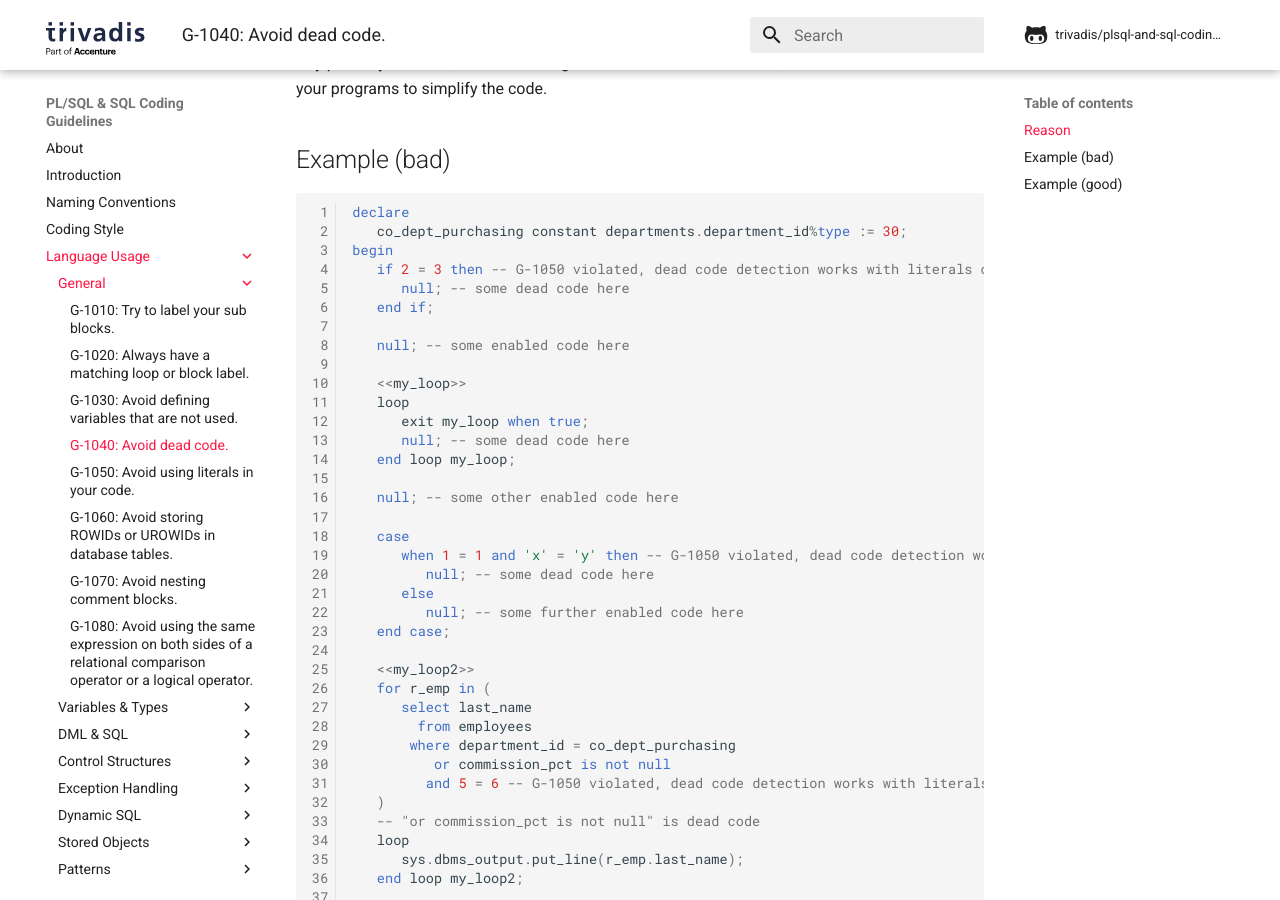
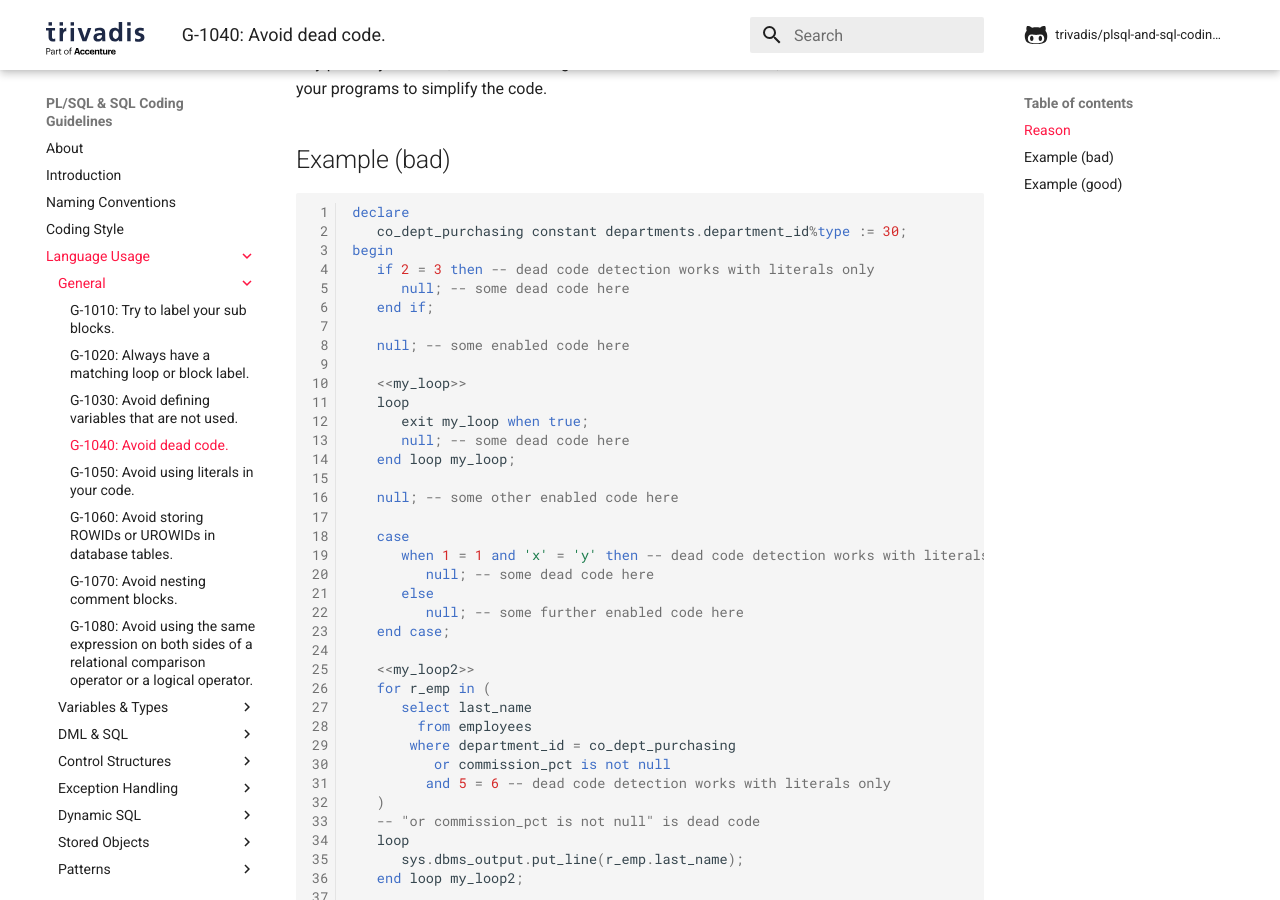
Before and after one commit to Trivadis/plsql-and-sql-coding-guidelines, an MkDocs documentation site: the page built from docs/4-language-usage/1-general/g-1040.md, in a window 1280 px wide and 900 px high, scrolled down 326 px. Built offline with MkDocs 1.6.1 and Material for MkDocs 9.7.7, drawn with Linux system fonts in a browser that asks for light colours; comment, search, counter and statistics services are not loaded; the version menu is left out.

Commit message:
remove comments regarding G-1050 in G-1040

```diff
--- a/docs/4-language-usage/1-general/g-1040.md
+++ b/docs/4-language-usage/1-general/g-1040.md
@@ -13,7 +13,7 @@
 declare
    co_dept_purchasing constant departments.department_id%type := 30;
 begin
-   if 2 = 3 then -- G-1050 violated, dead code detection works with literals only
+   if 2 = 3 then -- dead code detection works with literals only
       null; -- some dead code here
    end if;
 
@@ -28,7 +28,7 @@
    null; -- some other enabled code here
 
    case
-      when 1 = 1 and 'x' = 'y' then -- G-1050 violated, dead code detection works with literals only
+      when 1 = 1 and 'x' = 'y' then -- dead code detection works with literals only
          null; -- some dead code here
       else
          null; -- some further enabled code here
@@ -40,7 +40,7 @@
         from employees
        where department_id = co_dept_purchasing
           or commission_pct is not null
-         and 5 = 6 -- G-1050 violated, dead code detection works with literals only
+         and 5 = 6 -- dead code detection works with literals only
    )
    -- "or commission_pct is not null" is dead code
    loop
```
